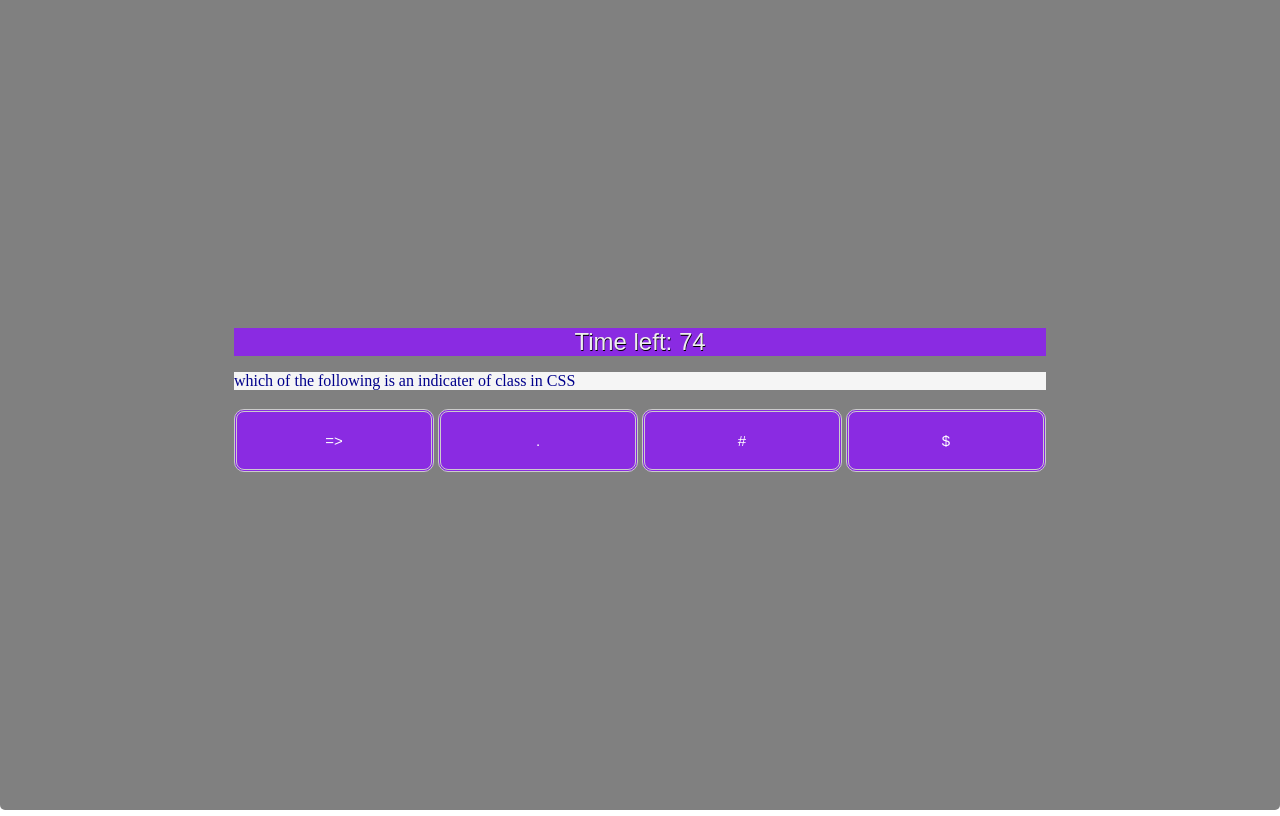
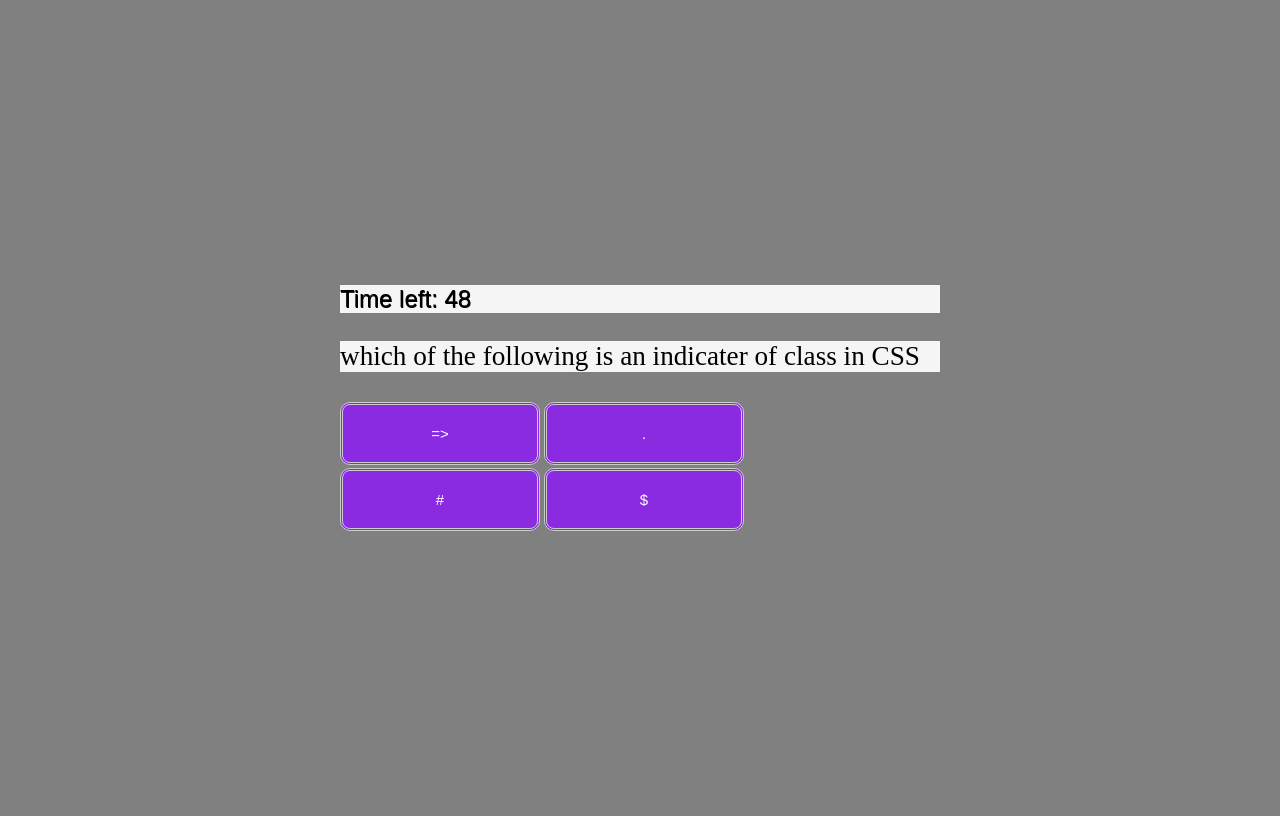
Before and after one commit to samuelsholib/code-quiz-API, a plain HTML site: page index.html in a window 1280 px wide. Both pictures are taken after a click on the button "Start Code Quiz". Drawn offline with Linux system fonts and the light colour scheme.

Commit message:
fourth commit

```diff
--- a/Assets/css/style.css
+++ b/Assets/css/style.css
@@ -1,19 +1,24 @@
     body {
-        padding: 0;
-        margin: 0;
+        background-color: gray;
+        padding: 10;
+        margin: -5;
         display: flex;
-        justify-content: center;
+        justify-content: flex-start;
         align-items: center;
-        width: 100vw;
+        width: 60;
         height: 100vh;
     }
 
     .container {
-        width: 800px;
-        max-width: 80%;
-        background-color: grey;
-        border-radius: 5px;
-        padding: 10px;
+        flex-direction: column;
+        width: 600px;
+        margin-left: auto;
+        margin-right: auto;
+        display: flex;
+        justify-content: center;
+        align-items: center;
+        max-width: 80rem;
+        margin: 0 auto;
     }
 
     .container h1 {
@@ -27,29 +32,16 @@
 
     .container p {
         font-family: 'Times New Roman', Times, serif;
-        font-size: 100;
+        font-size: 170%;
         background-color: whitesmoke;
-        color: darkblue;
+        color: black;
         text-decoration: dotted;
         align-items: center;
         flex-direction: column;
     }
 
-    input {
-        text-align: center;
-    }
-
-    .container {
-        width: 100vw;
-        height: 100vh;
-        display: flex;
-        justify-content: center;
-        align-items: center;
-        max-width: 80rem;
-        margin: 0 auto;
-    }
-
     button {
+        flex-direction: column;
         display: inline-block;
         font-family: sans-serif;
         background-color: blueviolet;
@@ -64,7 +56,7 @@
     }
 
     button:hover {
-        box-shadow: 4px 3px 6px blueviolet;
+        box-shadow: 4px 3px 6px red;
     }
 
     #startpage {
@@ -75,11 +67,11 @@
 
     #timer {
         font-family: sans-serif;
-        background-color: blueviolet;
-        color: #eeeeee;
+        background-color: whitesmoke;
+        color: black;
         font-size: x-large;
         text-shadow: .5px .5px black;
-        text-align: center;
+        justify-content: flex-start;
     }
 
     #quiz {
--- a/Assets/js/script.js
+++ b/Assets/js/script.js
@@ -48,7 +48,7 @@ var quizQuestions = [{
     {
         question: "What code would you use to get an ID from HTML file in Javascript?",
         choiceA: "document.querySelector",
-        choiceB: "window.localStorage.getItem",
+        choiceB: "window.getElementById",
         choiceC: "document.getElementById",
         choiceD: "A & C",
         correctAnswer: "d"
@@ -72,7 +72,7 @@ var time = questions.length * 10;
 //var timerId;
 var finalQuestionIndex = quizQuestions.length;
 var currentQuestionIndex = 0;
-var timeLeft = 76;
+var timeLeft = 50;
 var timerInterval;
 var score = 0;
 var correct;
@@ -149,7 +149,7 @@ submitScoreBtn.addEventListener("click", function highscore() {
 
 });
 
-// This function clears the list for the high scores and generates a new high score list from local storage
+// TO clears the list for the high scores and generates a new high score list from local storage
 function generateHighscores() {
     highscoreDisplayName.innerHTML = "";
     highscoreDisplayScore.innerHTML = "";
--- a/index.html
+++ b/index.html
@@ -13,7 +13,7 @@
 
         <div id="startpage">
             <h1>This quiz is intended to test your programming knowledge.</h1>
-            <p> It has five multiple choice questions that can be taken multiple times!!! </p>
+            <p> It has five multiple choice questions that can be taken in 50 seconds!!! </p>
             <button id="startbtn">Start Code Quiz</button>
             <button id="startPageHighscore" onclick="showHighscore()">High Scores</button>
         </div>
```
